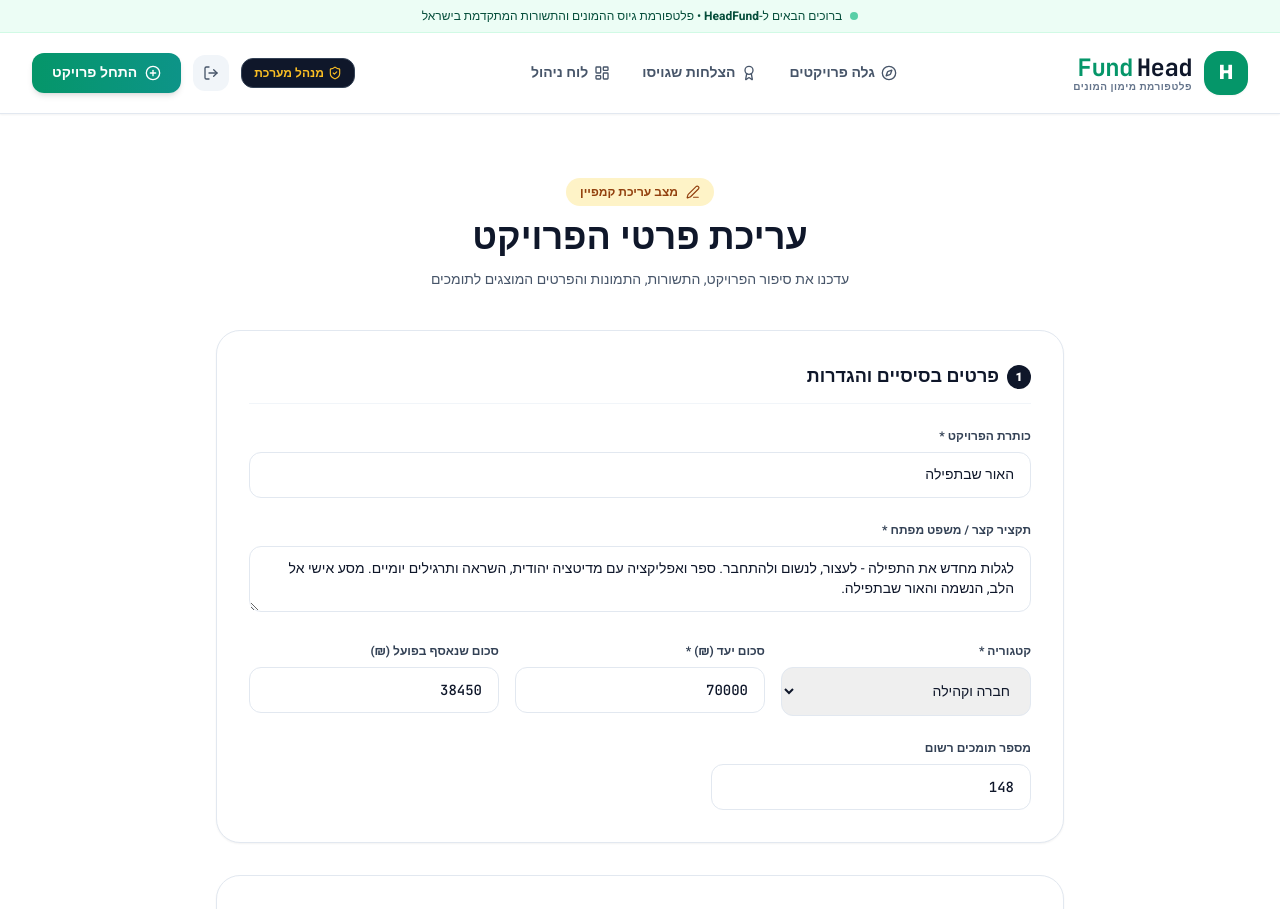
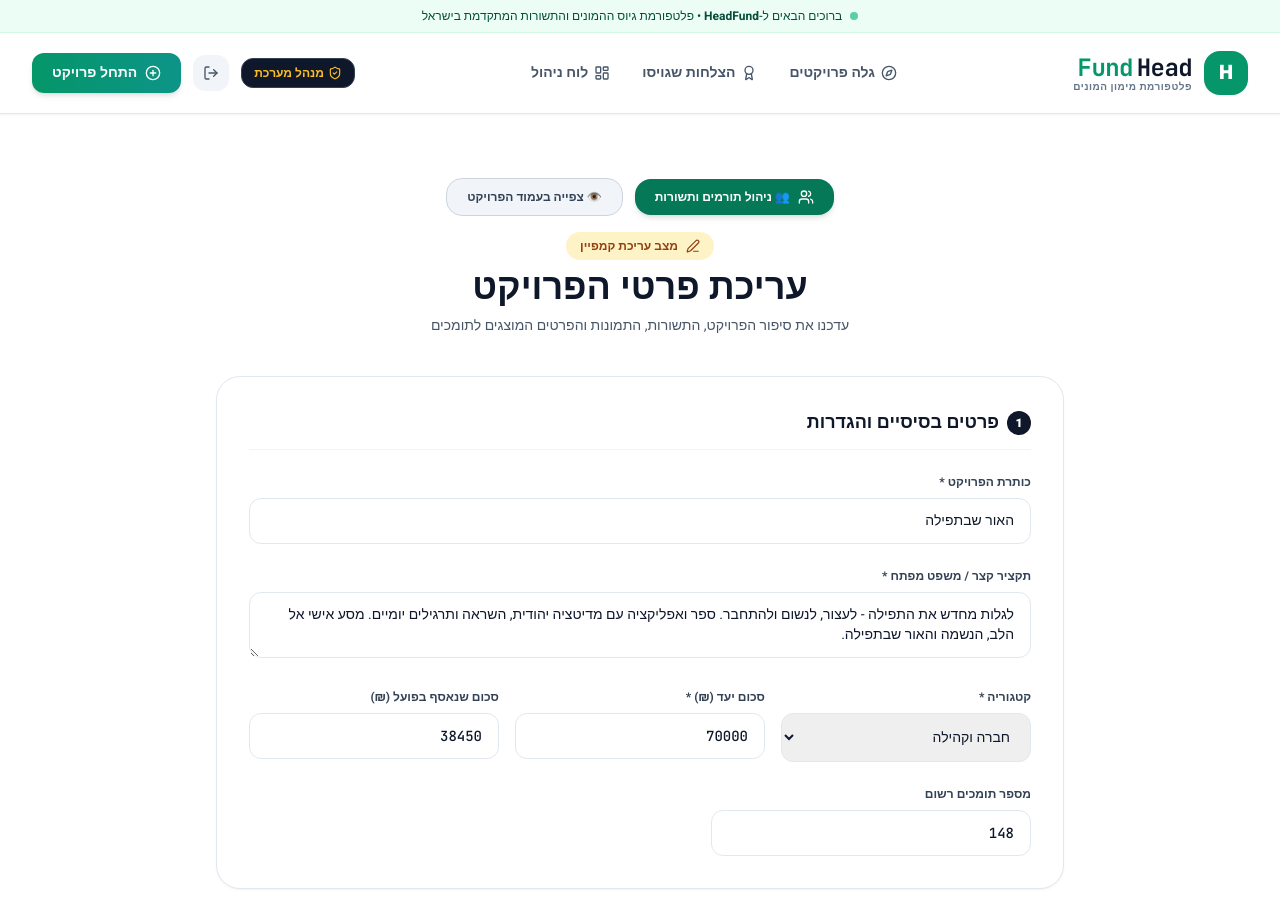
Before and after one commit to yacovdroridev/crowdfund-platform, a Flask app: page /project/or-latefila/edit in a window 1280 px wide. Shown: the top 909 px of the page. Run offline with Flask 3, Linux system fonts and the light colour scheme; the visitor is signed in with stand-in values (Sample User, id 1); data comes from the database, SQL or seed files in the repository; some libraries are stand-ins or nearby versions.

Commit message:
Add Donor Management navigation button to Edit Project page header

```diff
--- a/templates/edit.html
+++ b/templates/edit.html
@@ -5,13 +5,25 @@
 {% block content %}
 <section class="max-w-4xl mx-auto px-4 sm:px-6 py-12">
 
-  <div class="mb-10 text-center">
-    <div class="inline-flex items-center gap-2 px-3.5 py-1.5 rounded-full bg-amber-100 text-amber-800 text-xs font-bold mb-3">
-      <i data-lucide="edit-3" class="w-3.5 h-3.5"></i>
-      <span>מצב עריכת קמפיין</span>
+  <div class="mb-10 text-center space-y-4">
+    <div class="flex flex-wrap items-center justify-center gap-3">
+      <a href="{{ url_for('manage_backers', slug=project.slug) }}" class="inline-flex items-center gap-2 px-5 py-2.5 rounded-2xl bg-emerald-700 hover:bg-emerald-600 text-white text-xs font-bold shadow-md transition-all">
+        <i data-lucide="users" class="w-4 h-4"></i>
+        <span>👥 ניהול תורמים ותשורות</span>
+      </a>
+      <a href="{{ url_for('project_detail', slug=project.slug) }}" class="inline-flex items-center gap-2 px-5 py-2.5 rounded-2xl bg-slate-100 hover:bg-slate-200 text-slate-700 text-xs font-bold transition-all border border-slate-300">
+        <span>👁️ צפייה בעמוד הפרויקט</span>
+      </a>
     </div>
-    <h1 class="text-3xl sm:text-4xl font-black text-slate-900 mb-3">עריכת פרטי הפרויקט</h1>
-    <p class="text-slate-600 text-sm max-w-xl mx-auto">עדכנו את סיפור הפרויקט, התשורות, התמונות והפרטים המוצגים לתומכים</p>
+
+    <div>
+      <div class="inline-flex items-center gap-2 px-3.5 py-1.5 rounded-full bg-amber-100 text-amber-800 text-xs font-bold mb-2">
+        <i data-lucide="edit-3" class="w-3.5 h-3.5"></i>
+        <span>מצב עריכת קמפיין</span>
+      </div>
+      <h1 class="text-3xl sm:text-4xl font-black text-slate-900 mb-2">עריכת פרטי הפרויקט</h1>
+      <p class="text-slate-600 text-sm max-w-xl mx-auto">עדכנו את סיפור הפרויקט, התשורות, התמונות והפרטים המוצגים לתומכים</p>
+    </div>
   </div>
 
   <form method="POST" action="{{ url_for('edit_project', slug=project.slug) }}" enctype="multipart/form-data" onsubmit="return validateProjectForm(event)" class="space-y-8">
```
